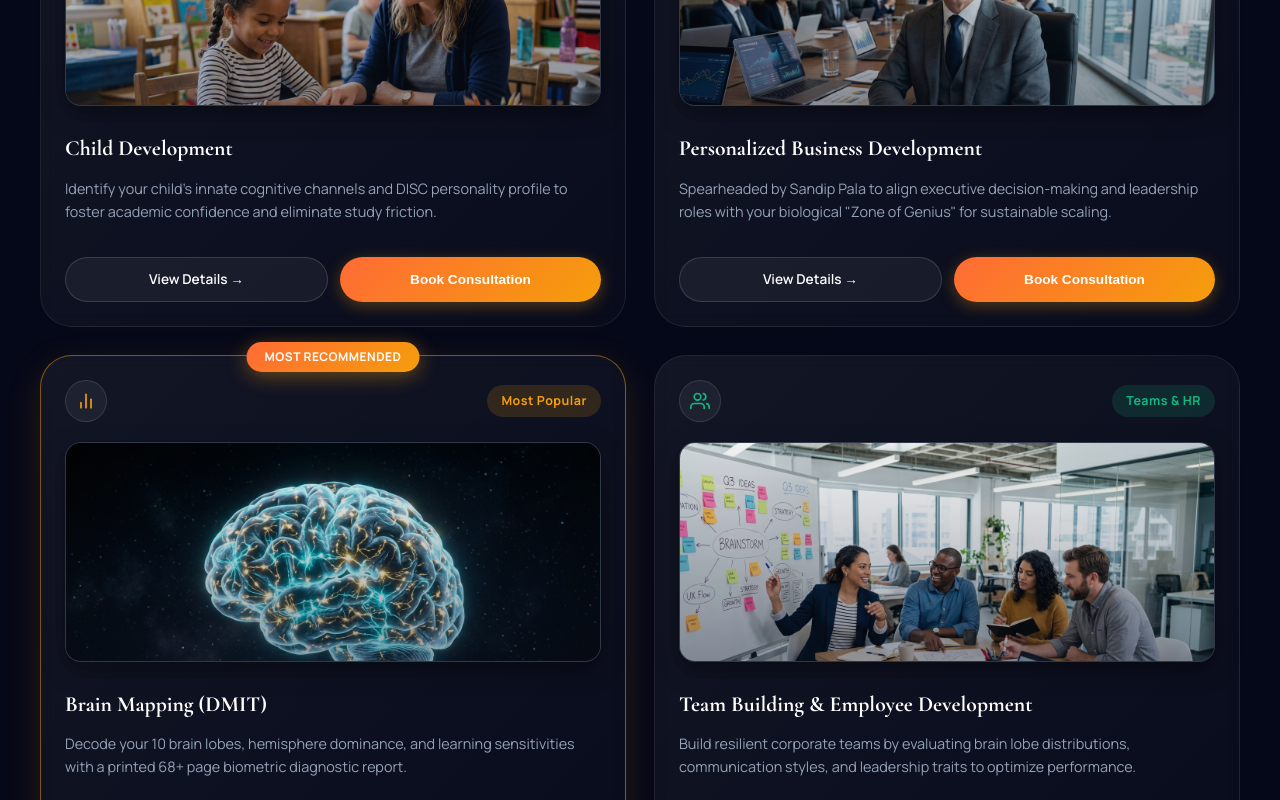
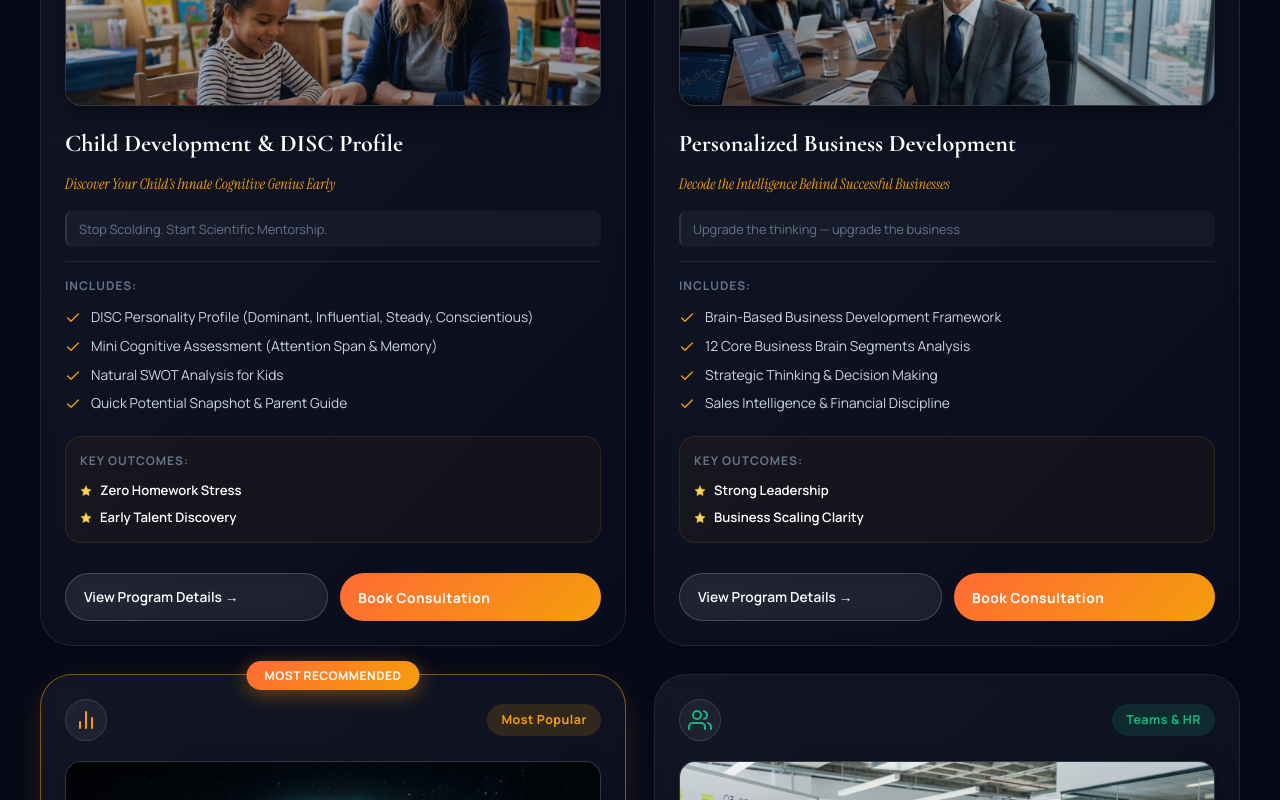
Before and after one commit to fuertenitesh-sys/ManasMatrix_Latest, a React (Vite) app: page /programs in a window 1280 px wide. Shown: the part 600-1400 px from the top of the page. Built offline with nearby package versions, Linux system fonts and the light colour scheme.

Commit message:
Restore original tall detailed program cards with INCLUDES bullet lists and KEY OUTCOMES

```diff
--- a/src/components/Programs/Programs.css
+++ b/src/components/Programs/Programs.css
@@ -104,26 +104,81 @@
 
 .programs__title {
   font-family: var(--font-heading);
-  font-size: 1.35rem;
+  font-size: 1.5rem;
   font-weight: 700;
-  line-height: 1.3;
-  color: #FFFFFF;
-  margin-top: 4px;
+  line-height: 1.2;
 }
 
-.programs__short-desc {
-  font-size: 0.9rem;
-  color: #94A3B8;
-  line-height: 1.6;
-  flex: 1;
-  margin-bottom: 6px;
+.programs__subtitle {
+  font-size: 0.92rem;
+  color: var(--color-gold);
+  font-style: italic;
+  font-family: var(--font-accent);
 }
 
-.programs__card-actions {
+.programs__tagline {
+  font-size: 0.8rem;
+  color: var(--color-text-muted);
+  padding: 8px 12px;
+  background: rgba(255,255,255,0.04);
+  border-radius: var(--radius-sm);
+  border-left: 2px solid rgba(255,255,255,0.1);
+}
+
+.programs__divider {
+  height: 1px;
+  background: var(--color-border);
+}
+
+.programs__features {
   display: flex;
-  gap: 12px;
-  margin-top: auto;
-  padding-top: 14px;
+  flex-direction: column;
+  gap: 8px;
+  flex: 1;
+}
+
+.programs__features-label,
+.programs__outcomes-label {
+  font-size: 0.75rem;
+  font-weight: 700;
+  letter-spacing: 1px;
+  text-transform: uppercase;
+  color: var(--color-text-muted);
+  margin-bottom: 4px;
+}
+
+.programs__feature-item {
+  display: flex;
+  align-items: flex-start;
+  gap: 10px;
+  font-size: 0.86rem;
+  color: var(--color-text-secondary);
+  line-height: 1.5;
+}
+
+.programs__feature-check {
+  margin-top: 3px;
+  flex-shrink: 0;
+}
+
+.programs__outcomes {
+  display: flex;
+  flex-direction: column;
+  gap: 6px;
+  background: rgba(245, 158, 11, 0.04);
+  border: 1px solid rgba(245, 158, 11, 0.12);
+  border-radius: var(--radius-md);
+  padding: 14px;
+  margin-top: 8px;
+}
+
+.programs__outcome-item {
+  display: flex;
+  align-items: center;
+  gap: 8px;
+  font-size: 0.82rem;
+  color: var(--color-text-primary);
+  font-weight: 600;
 }
 
 .programs__card-btn-secondary {
--- a/src/components/Programs/ProgramsGrid.jsx
+++ b/src/components/Programs/ProgramsGrid.jsx
@@ -1,55 +1,91 @@
 import React from 'react';
 import { Link } from 'react-router-dom';
-import { BriefcaseIcon, ChildIcon, UsersIcon, BarChartIcon } from '../Icons';
+import { StarIcon, CheckIcon, BriefcaseIcon, ChildIcon, UsersIcon, BarChartIcon } from '../Icons';
 import './Programs.css';
 
 const programsGridData = [
   {
     id: 'child',
-    title: 'Child Development',
+    title: 'Child Development & DISC Profile',
+    subtitle: 'Discover Your Child’s Innate Cognitive Genius Early',
+    tagline: 'Stop Scolding. Start Scientific Mentorship.',
     badge: 'Children & Parents',
     badgeColor: 'rgba(236, 72, 153, 0.15)',
     badgeTextColor: '#EC4899',
-    icon: <ChildIcon size={20} color="#EC4899" />,
+    icon: <ChildIcon size={24} color="#EC4899" />,
     cardImage: '/card_child_dev.jpg',
     detailPath: '/programs/child-development',
-    shortDesc: 'Identify your child’s innate cognitive channels and DISC personality profile to foster academic confidence and eliminate study friction.',
+    features: [
+      'DISC Personality Profile (Dominant, Influential, Steady, Conscientious)',
+      'Mini Cognitive Assessment (Attention Span & Memory)',
+      'Natural SWOT Analysis for Kids',
+      'Quick Potential Snapshot & Parent Guide'
+    ],
+    outcomes: ['Zero Homework Stress', 'Early Talent Discovery'],
+    ctaText: 'Book Consultation',
     popular: false,
   },
   {
     id: 'business',
     title: 'Personalized Business Development',
+    subtitle: 'Decode the Intelligence Behind Successful Businesses',
+    tagline: 'Upgrade the thinking — upgrade the business',
     badge: 'Founders & Leaders',
     badgeColor: 'rgba(59, 130, 246, 0.15)',
     badgeTextColor: '#60A5FA',
-    icon: <BriefcaseIcon size={20} color="#60A5FA" />,
+    icon: <BriefcaseIcon size={24} color="#60A5FA" />,
     cardImage: '/card_biz_dev.jpg',
     detailPath: '/programs/business-development',
-    shortDesc: 'Spearheaded by Sandip Pala to align executive decision-making and leadership roles with your biological "Zone of Genius" for sustainable scaling.',
+    features: [
+      'Brain-Based Business Development Framework',
+      '12 Core Business Brain Segments Analysis',
+      'Strategic Thinking & Decision Making',
+      'Sales Intelligence & Financial Discipline'
+    ],
+    outcomes: ['Strong Leadership', 'Business Scaling Clarity'],
+    ctaText: 'Book Consultation',
     popular: false,
   },
   {
     id: 'dmit',
-    title: 'Brain Mapping (DMIT)',
+    title: 'Brain Mapping (DMIT) Program',
+    subtitle: 'Decode Your Innate Biological Blueprint',
+    tagline: 'Stop Guessing. Start Mapping.',
     badge: 'Most Popular',
     badgeColor: 'rgba(245, 158, 11, 0.15)',
     badgeTextColor: '#F59E0B',
-    icon: <BarChartIcon size={20} color="#F59E0B" />,
+    icon: <BarChartIcon size={24} color="#F59E0B" />,
     cardImage: '/card_brain_dmit.jpg',
     detailPath: '/programs/brain-mapping',
-    shortDesc: 'Decode your 10 brain lobes, hemisphere dominance, and learning sensitivities with a printed 68+ page biometric diagnostic report.',
+    features: [
+      'Biometric Scanning & 68+ Page Printed Report',
+      'Multiple Intelligences & 3 Input Learning Styles',
+      '1-on-1 Discovery Consultation with Sandip Pala',
+      'Lifetime Validity Biological Fingerprint Data'
+    ],
+    outcomes: ['Clear Career Path', 'Reduced Academic Stress'],
+    ctaText: 'Book Consultation',
     popular: true,
   },
   {
     id: 'team',
     title: 'Team Building & Employee Development',
+    subtitle: 'Train the Mind. Transform the Team.',
+    tagline: 'Right Person in the Right Seat',
     badge: 'Teams & HR',
     badgeColor: 'rgba(16, 185, 129, 0.15)',
     badgeTextColor: '#10B981',
-    icon: <UsersIcon size={20} color="#10B981" />,
+    icon: <UsersIcon size={24} color="#10B981" />,
     cardImage: '/card_team_build.jpg',
     detailPath: '/programs/team-building',
-    shortDesc: 'Build resilient corporate teams by evaluating brain lobe distributions, communication styles, and leadership traits to optimize performance.',
+    features: [
+      'Activity-Based Learning & Practical Workshops',
+      'Problem Solving, Time Management & Customer Excellence',
+      'Conflict Resolution & Communication Alignment',
+      'Half-Day, Full-Day, & 2-Day Training Formats'
+    ],
+    outcomes: ['Higher Productivity', 'Reduced Office Friction'],
+    ctaText: 'Book Consultation',
     popular: false,
   },
 ];
@@ -65,7 +101,6 @@ const ProgramsGrid = () => {
           >
             {program.popular && <div className="programs__popular-tag">MOST RECOMMENDED</div>}
 
-            {/* Card Header: Icon & Category Badge */}
             <div className="programs__card-header">
               <div className="programs__card-icon-box">
                 {program.icon}
@@ -78,7 +113,7 @@ const ProgramsGrid = () => {
               </div>
             </div>
 
-            {/* Header Image Frame */}
+            {/* Header Image Frame - Dedicated container ensuring zero text overlap */}
             <div className="programs__card-img-box">
               <img
                 src={program.cardImage}
@@ -88,30 +123,53 @@ const ProgramsGrid = () => {
               <div className="programs__card-img-overlay"></div>
             </div>
 
-            {/* Title & Short Description */}
             <h3 className="programs__title">{program.title}</h3>
-            <p className="programs__short-desc">{program.shortDesc}</p>
+            <div className="programs__subtitle">{program.subtitle}</div>
+            <div className="programs__tagline">{program.tagline}</div>
 
-            {/* Action Buttons: View Details & Book Consultation */}
-            <div className="programs__card-actions">
+            <div className="programs__divider"></div>
+
+            <div className="programs__features">
+              <div className="programs__features-label">INCLUDES:</div>
+              {program.features.map((feat, idx) => (
+                <div key={idx} className="programs__feature-item">
+                  <CheckIcon size={16} color="#F59E0B" className="programs__feature-check" />
+                  <span>{feat}</span>
+                </div>
+              ))}
+            </div>
+
+            <div className="programs__outcomes">
+              <div className="programs__outcomes-label">KEY OUTCOMES:</div>
+              {program.outcomes.map((out, idx) => (
+                <div key={idx} className="programs__outcome-item">
+                  <StarIcon size={12} color="#FCD34D" />
+                  <span>{out}</span>
+                </div>
+              ))}
+            </div>
+
+            <div style={{ display: 'flex', gap: '12px', marginTop: '16px', flexWrap: 'wrap' }}>
               <Link
                 to={program.detailPath}
-                className="programs__card-btn-secondary"
+                className="btn-secondary"
+                style={{ flex: 1, padding: '12px 18px', textAlign: 'center', fontSize: '0.86rem', borderRadius: '30px', textDecoration: 'none', color: '#fff', border: '1px solid rgba(255,255,255,0.2)', whiteSpace: 'nowrap' }}
                 onClick={() => {
                   window.scrollTo(0, 0);
                   document.documentElement.scrollTop = 0;
                   document.body.scrollTop = 0;
                 }}
               >
-                View Details &rarr;
+                <span>View Program Details →</span>
               </Link>
               <button
-                className="programs__card-btn-primary"
+                className="btn-primary"
+                style={{ flex: 1, padding: '12px 18px', fontSize: '0.86rem', whiteSpace: 'nowrap' }}
                 onClick={() => {
                   window.dispatchEvent(new CustomEvent('open-booking-modal', { detail: { service: program.id } }));
                 }}
               >
-                Book Consultation
+                <span>{program.ctaText}</span>
               </button>
             </div>
           </div>
```
